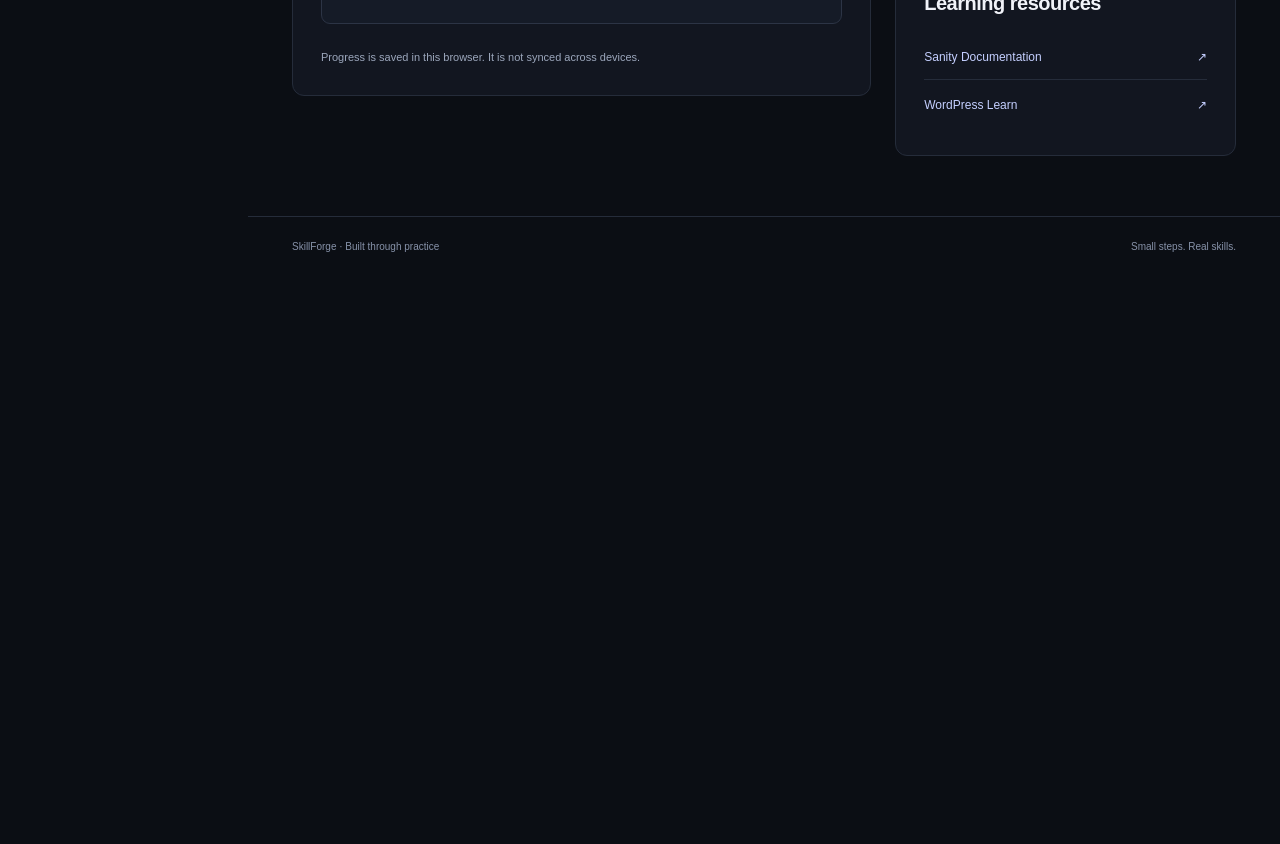
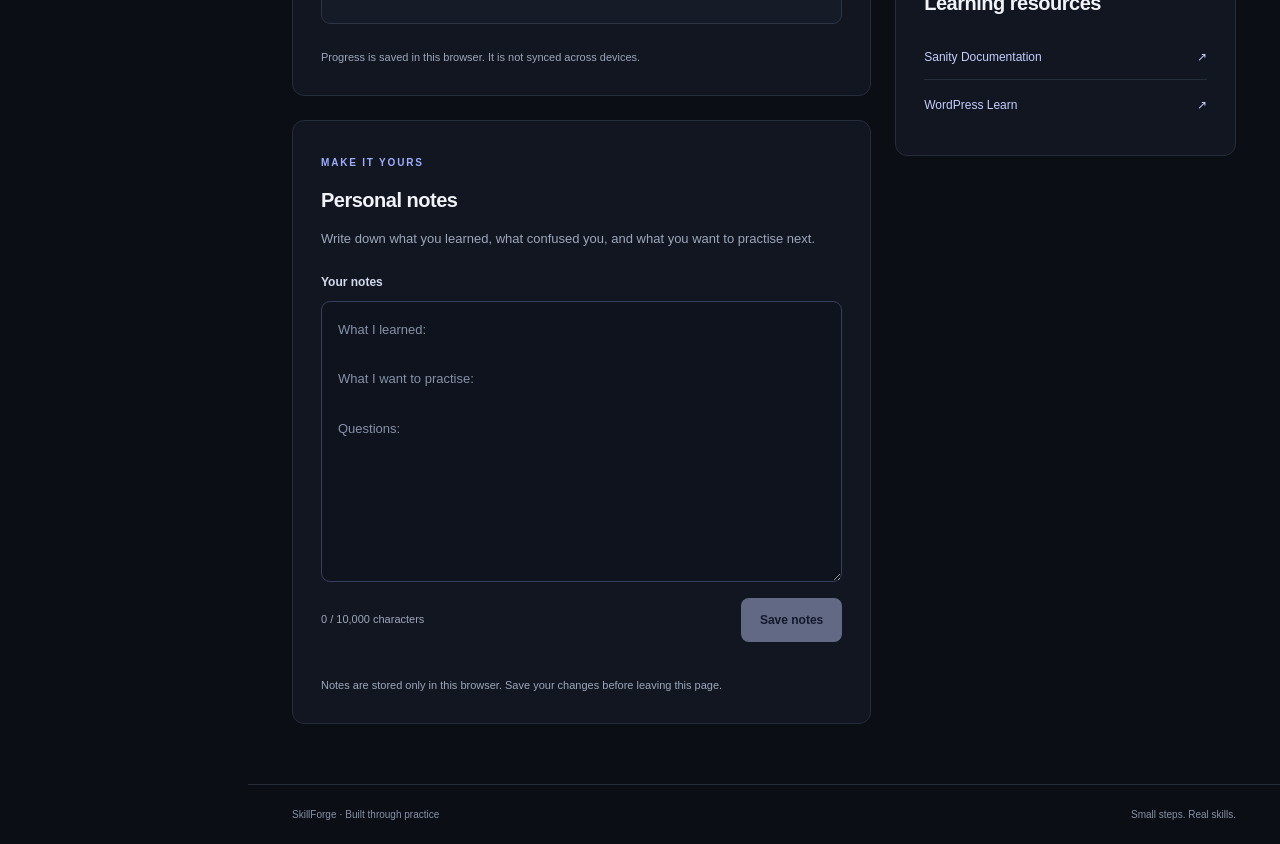
Before and after one commit to AndriiVDO/skillforge, a Next.js app: page /topics/cms in a window 1280 px wide. Shown: the part 860-1704 px from the top of the page. Before the commit the page ends 1136 px from the top, so only its background shows below. Built offline with nearby package versions, Linux system fonts and the light colour scheme.

Commit message:
feat: add personal notes to learning topics

```diff
--- a/src/app/globals.css
+++ b/src/app/globals.css
@@ -954,3 +954,71 @@ p {
     transition: none !important;
   }
 }
+
+.detail-main {
+  display: grid;
+  min-width: 0;
+  gap: 24px;
+}
+
+.notes-description {
+  color: var(--muted);
+  font-size: 13px;
+  line-height: 1.8;
+}
+
+.notes-label {
+  display: block;
+  margin: 22px 0 10px;
+  color: #d2daed;
+  font-size: 12px;
+  font-weight: 600;
+}
+
+.notes-input {
+  display: block;
+  width: 100%;
+  min-height: 220px;
+  padding: 16px;
+  resize: vertical;
+  border: 1px solid #35405b;
+  border-radius: 9px;
+  background: #0e131d;
+  color: var(--text);
+  font: inherit;
+  font-size: 13px;
+  line-height: 1.9;
+}
+
+.notes-input::placeholder {
+  color: #8792a9;
+}
+
+.notes-input:focus-visible {
+  outline: 2px solid var(--accent);
+  outline-offset: 3px;
+}
+
+.notes-toolbar {
+  display: flex;
+  align-items: center;
+  justify-content: space-between;
+  flex-wrap: wrap;
+  gap: 16px;
+  margin-top: 16px;
+  font-size: 11px;
+}
+
+.button:disabled {
+  opacity: 0.45;
+  cursor: not-allowed;
+  transform: none;
+}
+
+.notes-feedback {
+  min-height: 20px;
+  margin: 14px 0 0;
+  color: #c4ceff;
+  font-size: 12px;
+  line-height: 1.7;
+}
--- a/src/components/skillforge.tsx
+++ b/src/components/skillforge.tsx
@@ -1,4 +1,5 @@
 "use client";
+import { TopicNotes } from "@/components/topic-notes";
 
 import Link from "next/link";
 import { usePathname } from "next/navigation";
@@ -402,6 +403,7 @@ export function TopicDetail({ topic }: { topic: Topic }) {
       </section>
 
       <div className="detail-grid">
+        <div className="detail-main">
           <section className="panel">
             <div className="section-heading">
               <div>
@@ -445,7 +447,8 @@ export function TopicDetail({ topic }: { topic: Topic }) {
             </div>
 
             <p className="storage-note">
-            Progress is saved in this browser. It is not synced across devices.
+              Progress is saved in this browser. It is not synced across
+              devices.
             </p>
 
             {storageError && (
@@ -455,6 +458,9 @@ export function TopicDetail({ topic }: { topic: Topic }) {
               </p>
             )}
           </section>
+
+          <TopicNotes key={topic.slug} topicSlug={topic.slug} />
+        </div>
 
         <aside className="detail-aside">
           <section className="panel">
--- /dev/null
+++ b/src/components/topic-notes.tsx
@@ -0,0 +1,146 @@
+"use client";
+
+import { useId, useState, useSyncExternalStore } from "react";
+
+type TopicNotesProps = {
+  topicSlug: string;
+};
+
+const NOTES_EVENT = "skillforge-notes-updated";
+
+function subscribe(onChange: () => void) {
+  window.addEventListener("storage", onChange);
+  window.addEventListener(NOTES_EVENT, onChange);
+
+  return () => {
+    window.removeEventListener("storage", onChange);
+    window.removeEventListener(NOTES_EVENT, onChange);
+  };
+}
+
+function getServerSnapshot(): null {
+  return null;
+}
+
+export function TopicNotes({ topicSlug }: TopicNotesProps) {
+  const storageKey = `skillforge.notes.v1.${topicSlug}`;
+
+  const savedNotes = useSyncExternalStore(
+    subscribe,
+    () => {
+      try {
+        return localStorage.getItem(storageKey) ?? "";
+      } catch {
+        return "";
+      }
+    },
+    getServerSnapshot,
+  );
+
+  if (savedNotes === null) {
+    return (
+      <section className="panel notes-panel" aria-busy="true">
+        <h2>Personal notes</h2>
+        <p className="muted">Loading notes…</p>
+      </section>
+    );
+  }
+
+  return (
+    <NotesEditor
+      key={topicSlug}
+      storageKey={storageKey}
+      savedNotes={savedNotes}
+    />
+  );
+}
+
+function NotesEditor({
+  storageKey,
+  savedNotes,
+}: {
+  storageKey: string;
+  savedNotes: string;
+}) {
+  const inputId = useId();
+
+  const [notes, setNotes] = useState(savedNotes);
+  const [error, setError] = useState("");
+  const [message, setMessage] = useState("");
+
+  const hasChanges = notes !== savedNotes;
+
+  function saveNotes() {
+    try {
+      localStorage.setItem(storageKey, notes);
+      window.dispatchEvent(new Event(NOTES_EVENT));
+
+      setError("");
+      setMessage("Notes saved in this browser.");
+    } catch {
+      setMessage("");
+      setError("Could not save notes. Browser storage may be unavailable.");
+    }
+  }
+
+  return (
+    <section className="panel notes-panel">
+      <span className="eyebrow">MAKE IT YOURS</span>
+      <h2>Personal notes</h2>
+
+      <p className="notes-description">
+        Write down what you learned, what confused you, and what you want to
+        practise next.
+      </p>
+
+      <label htmlFor={inputId} className="notes-label">
+        Your notes
+      </label>
+
+      <textarea
+        id={inputId}
+        className="notes-input"
+        value={notes}
+        onChange={(event) => {
+          setNotes(event.target.value);
+          setMessage("");
+        }}
+        placeholder={
+          "What I learned:\n\nWhat I want to practise:\n\nQuestions:"
+        }
+        rows={10}
+        maxLength={10000}
+      />
+
+      <div className="notes-toolbar">
+        <span className="muted">
+          {notes.length.toLocaleString("en-US")} / 10,000 characters
+        </span>
+
+        <button
+          type="button"
+          className="button button-primary"
+          disabled={!hasChanges}
+          onClick={saveNotes}
+        >
+          Save notes
+        </button>
+      </div>
+
+      <p className="notes-feedback" role="status">
+        {hasChanges ? "You have unsaved changes." : message}
+      </p>
+
+      {error && (
+        <p className="error-message" role="alert">
+          {error}
+        </p>
+      )}
+
+      <p className="storage-note">
+        Notes are stored only in this browser. Save your changes before leaving
+        this page.
+      </p>
+    </section>
+  );
+}
```
Lines whose indentation alone changed are shown as unchanged.
